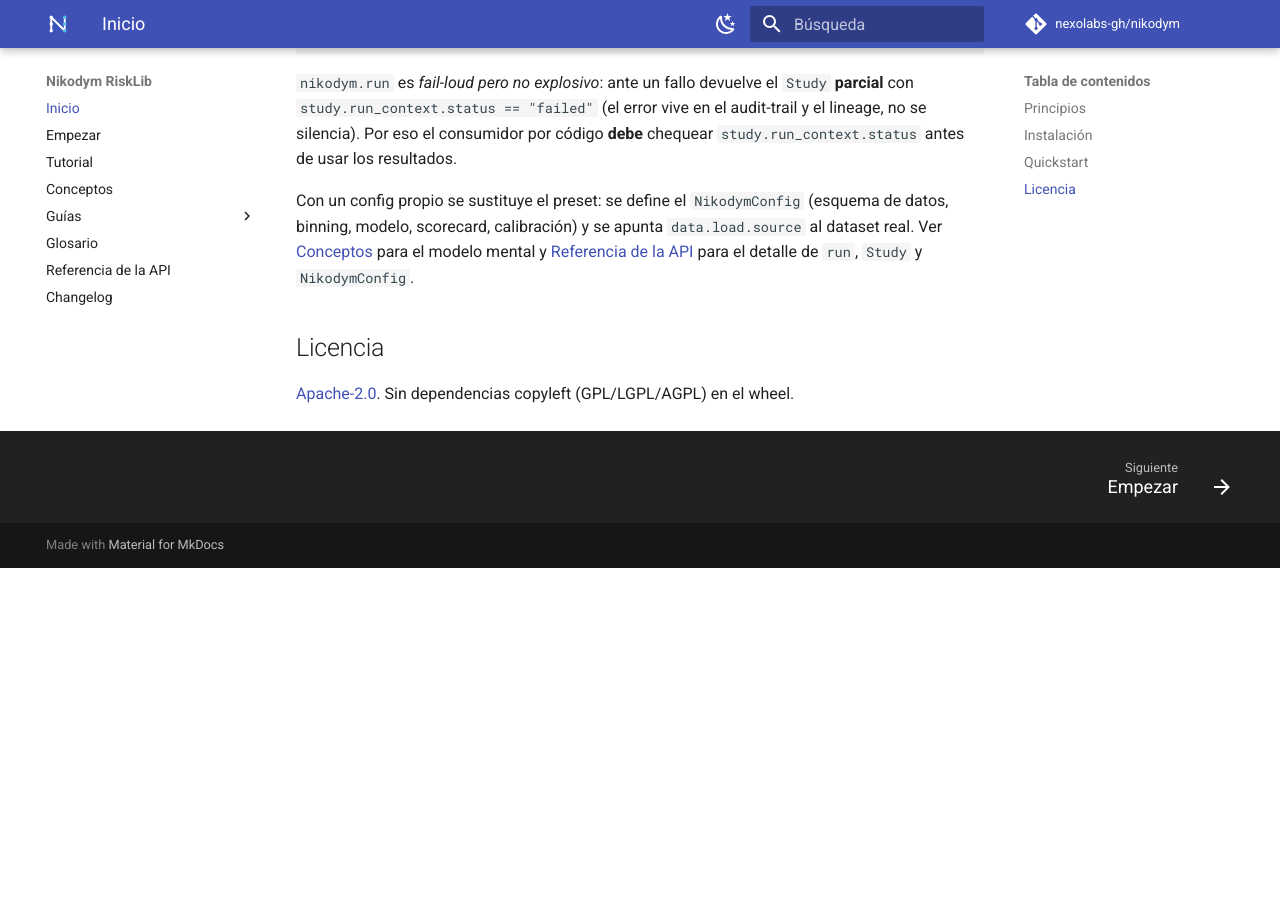
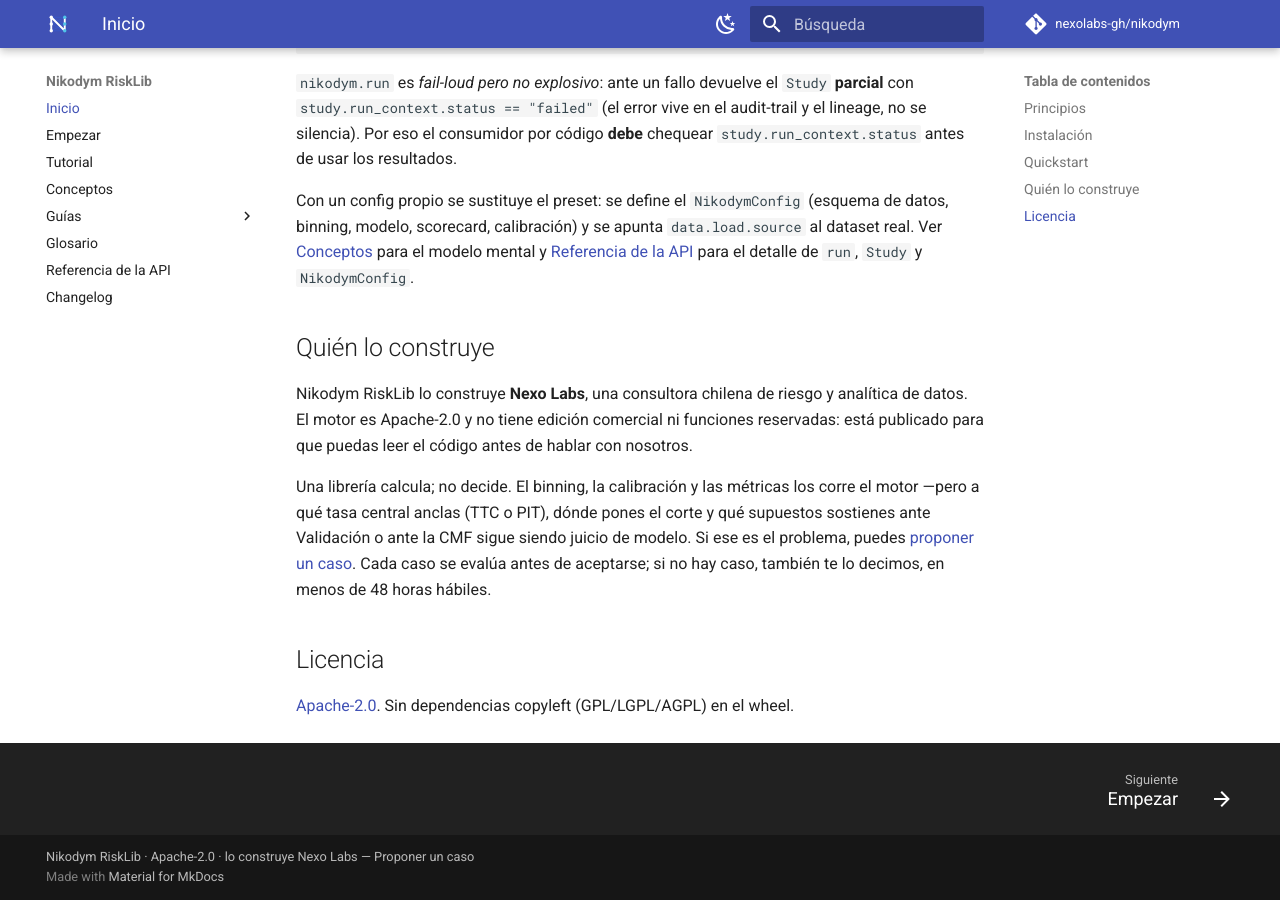
Before and after one commit to nexolabs-gh/nikodym, an MkDocs documentation site: the page built from docs_site/index.md, in a window 1280 px wide and 900 px high, scrolled down 1778 px. Built offline with MkDocs 1.6.1 and Material for MkDocs 9.7.7, drawn with Linux system fonts in a browser that asks for light colours; comment, search, counter and statistics services are not loaded; before the commit the page ends 2346 px from its top, so only the background shows below that.

Commit message:
docs(site): docs.nikodym.cl enlaza de vuelta a la consultora
Footer global (clave `copyright`) en todas las páginas, incluidas `api.md` y
`changelog.md` —que son generadas e incluidas, y donde prosa nuestra sería
intrusiva o se pisaría en el próximo build—, más la sección "Quién lo construye"
al cierre de la home y un cuarto bullet en "Siguientes pasos".

Nada de announce bar: sin `announce.dismiss` no se puede cerrar y saldría en
todas las páginas, siempre. Es la opción más agresiva en el sitio más técnico.

Co-Authored-By: Claude Opus 4.8 (1M context) <noreply@anthropic.com>

```diff
--- a/docs_site/index.md
+++ b/docs_site/index.md
@@ -86,6 +86,18 @@ binning, modelo, scorecard, calibración) y se apunta `data.load.source` al data
 [Conceptos](concepts.md) para el modelo mental y [Referencia de la API](api.md) para el detalle de
 `run`, `Study` y `NikodymConfig`.
 
+## Quién lo construye
+
+Nikodym RiskLib lo construye **Nexo Labs**, una consultora chilena de riesgo y analítica de datos.
+El motor es Apache-2.0 y no tiene edición comercial ni funciones reservadas: está publicado para
+que puedas leer el código antes de hablar con nosotros.
+
+Una librería calcula; no decide. El binning, la calibración y las métricas los corre el motor —pero
+a qué tasa central anclas (TTC o PIT), dónde pones el corte y qué supuestos sostienes ante
+Validación o ante la CMF sigue siendo juicio de modelo. Si ese es el problema, puedes
+[proponer un caso](https://www.nikodym.cl/?ref=docs-home#contact). Cada caso se evalúa antes de
+aceptarse; si no hay caso, también te lo decimos, en menos de 48 horas hábiles.
+
 ## Licencia
 
 [Apache-2.0](https://github.com/nexolabs-gh/nikodym/blob/main/LICENSE). Sin dependencias copyleft
--- a/mkdocs.yml
+++ b/mkdocs.yml
@@ -43,6 +43,14 @@ theme:
 extra_css:
   - stylesheets/extra.css
 
+# Footer del tema (una línea, en todas las páginas). Es el único lugar donde el enlace a la
+# consultora no compite con la documentación: `api.md` es referencia generada y `changelog.md` un
+# snippet incluido — prosa nuestra ahí sería intrusiva o se pisaría en el próximo build.
+copyright: >-
+  Nikodym RiskLib · Apache-2.0 · lo construye
+  <a href="https://www.nikodym.cl/?ref=docs">Nexo Labs</a> —
+  <a href="https://www.nikodym.cl/?ref=docs#contact">Proponer un caso</a>
+
 nav:
   - Inicio: index.md
   - Empezar: getting-started.md
```
Also changed, not shown: docs_site/getting-started.md (+3 -0 lines).
